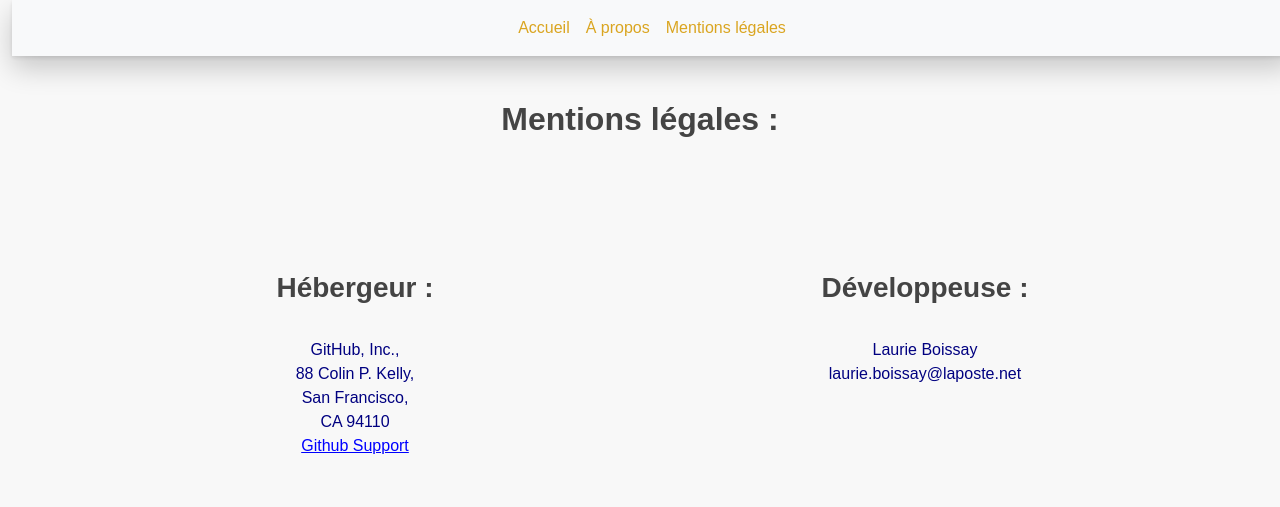
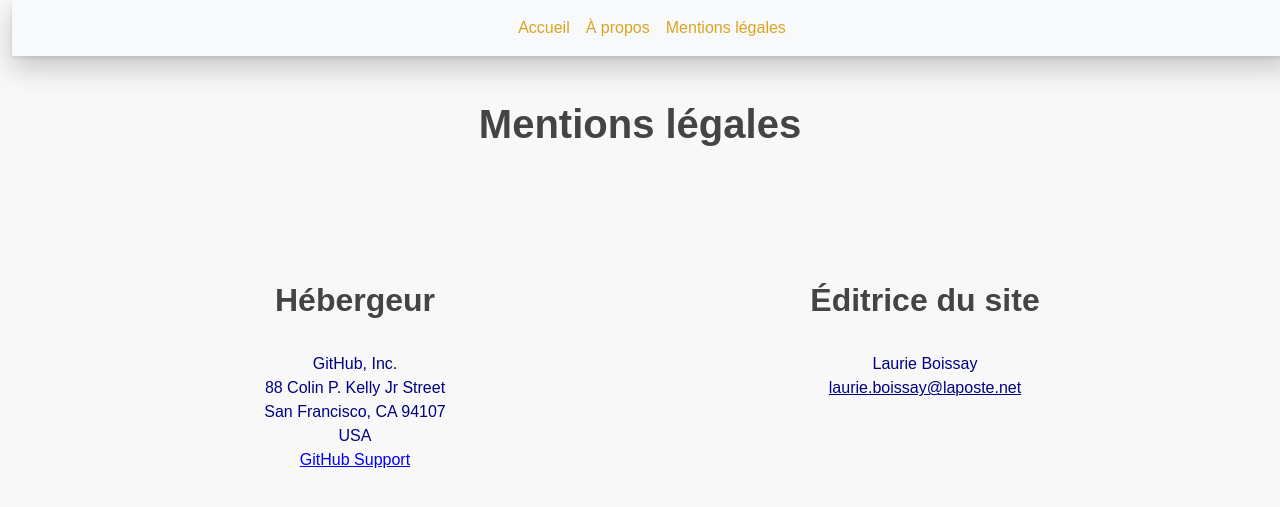
Before and after one commit to laurie-boissay/laurie-boissay.github.io, a Jekyll site: the page built from mentions.html, in a window 1280 px wide. Shown: the top 507 px of the page. Built offline with Jekyll 4.4.1, drawn with Linux system fonts in a browser that asks for light colours.

Commit message:
Update mentions.html

```diff
--- a/mentions.html
+++ b/mentions.html
@@ -3,53 +3,77 @@
 
 <!DOCTYPE html>
 <html lang="fr">
-
 <head>
-		<!-- Added by HTTrack -->
-		<meta http-equiv="content-type" content="text/html;charset=utf-8" />
+  <meta charset="utf-8"/>
 
   <!-- Import page CSS Bootstrap -->
-		<link href="https://cdn.jsdelivr.net/npm/bootstrap@5.3.0-alpha3/dist/css/bootstrap.min.css" rel="stylesheet" integrity="sha384-KK94CHFLLe+nY2dmCWGMq91rCGa5gtU4mk92HdvYe+M/SXH301p5ILy+dN9+nJOZ" crossorigin="anonymous">
+  <link href="https://cdn.jsdelivr.net/npm/bootstrap@5.3.0-alpha3/dist/css/bootstrap.min.css"
+        rel="stylesheet"
+        integrity="sha384-KK94CHFLLe+nY2dmCWGMq91rCGa5gtU4mk92HdvYe+M/SXH301p5ILy+dN9+nJOZ"
+        crossorigin="anonymous">
 
-		<!-- Import page CSS perso-->
+  <!-- Import page CSS perso -->
   <link rel="stylesheet" href="style.css">
 
-		<meta charset="utf-8"/>
-		<meta name="viewport" content="width=799">
+  <!-- Responsive -->
+  <meta name="viewport" content="width=device-width, initial-scale=1">
+
+  <!-- Indexation (choisis une option) -->
+  <!-- <meta name="robots" content="index, follow"> -->
   <meta name="robots" content="noindex, follow">
-		<link rel="icon" type="image/png" href="images/bunny1.png" />
 
-		<title>Mentions légales</title>
+  <link rel="icon" type="image/png" href="images/bunny1.png"/>
+
+  <title>Mentions légales — Mes recettes low carb</title>
 </head>
 
+<body class="container-fluid" id="mentions">
 
   {% include navbar.html %}
 
-	<body class="container-fluid" id="mentions">
   <header class="marge">
-			<h2>Mentions légales :</h2>
+    <h1><strong>Mentions légales</strong></h1>
   </header>
 
+  <main>
     <section class="marge">
       <div class="container text-center">
         <div class="row align-items-top">
-						<div class="col">
-							<h3>Hébergeur :</h3>
-							<p>
-								GitHub, Inc.,<br/>88 Colin P. Kelly,<br/>San Francisco,<br/>CA 94110<br/>
-								<a class="liens" href="https://support.github.com/contact" title="Support Github">Github Support</a>
-							</p>
-						</div><!-- "col" -->
 
           <div class="col">
-							<h3>Développeuse :</h3>
+            <h2>Hébergeur</h2>
             <p>
-								<strong>Laurie Boissay</strong><br/>laurie.boissay@laposte.net
+              GitHub, Inc.<br/>
+              88 Colin P. Kelly Jr Street<br/>
+              San Francisco, CA 94107<br/>
+              USA<br/>
+              <a class="liens"
+                 href="https://support.github.com/contact"
+                 title="Support GitHub"
+                 rel="nofollow noopener noreferrer"
+                 target="_blank">
+                GitHub Support
+              </a>
             </p>
-						</div><!-- "col" -->
-					</div> <!-- "row align-items-center" -->
-				</div> <!-- "container text-justify" -->
+          </div>
+
+          <div class="col">
+            <h2>Éditrice du site</h2>
+            <p>
+              <strong>Laurie Boissay</strong><br/>
+              <a href="mailto:laurie.boissay@laposte.net">laurie.boissay@laposte.net</a>
+            </p>
+          </div>
+
+        </div>
+      </div>
     </section>
+  </main>
+
   <!-- Bootstrap JS -->
-		<script src="https://cdn.jsdelivr.net/npm/bootstrap@5.3.0-alpha3/dist/js/bootstrap.bundle.min.js" integrity="sha384-ENjdO4Dr2bkBIFxQpeoTz1HIcje39Wm4jDKdf19U8gI4ddQ3GYNS7NTKfAdVQSZe" crossorigin="anonymous"></script>
+  <script src="https://cdn.jsdelivr.net/npm/bootstrap@5.3.0-alpha3/dist/js/bootstrap.bundle.min.js"
+          integrity="sha384-ENjdO4Dr2bkBIFxQpeoTz1HIcje39Wm4jDKdf19U8gI4ddQ3GYNS7NTKfAdVQSZe"
+          crossorigin="anonymous"></script>
+
 </body>
+</html>
```
Lines whose indentation alone changed are shown as unchanged.
